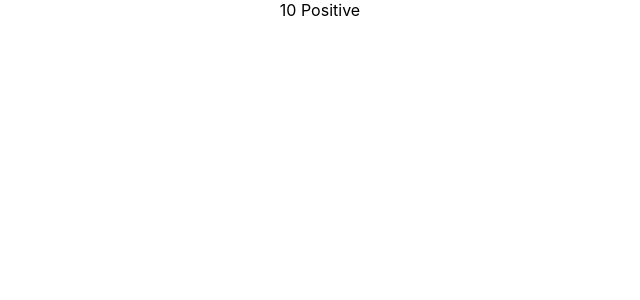
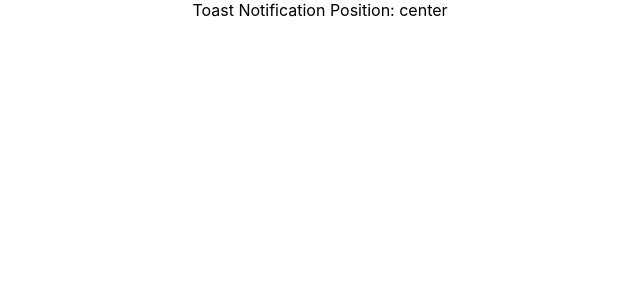
Before and after one commit to cardosoj3-ppb/G-Retro, a React (Create React App) app in the folder apps/react-typescript-demo/: page / in a window 1280 px wide. Shown: the top 300 px of the page, without its empty margins (320-960 px from the left). Built offline with nearby package versions, Linux system fonts and the light colour scheme.

Commit message:
feat(template literals): template literals and exclude

```diff
--- a/apps/react-typescript-demo/src/App.tsx
+++ b/apps/react-typescript-demo/src/App.tsx
@@ -1,5 +1,6 @@
 import './App.css';
-import { RandomNumber } from './components/restriction/RandomNumber';
+import { Toast } from './components/templateliterals/Toast';
+
 
 function App() {
   /* const personName = {
@@ -59,9 +60,12 @@
 
       <Counter message='The value is: '/>
 
-      <Private isLoggedIn={true} component={Profile}/> */}
+      <Private isLoggedIn={true} component={Profile}/>
 
-      <RandomNumber  value={10}  isPositive/>
+      <RandomNumber  value={10}  isPositive/>*/}
+
+      <Toast position='center'/>
+
     </div>
   );
 }
--- /dev/null
+++ b/apps/react-typescript-demo/src/components/templateliterals/Toast.tsx
@@ -0,0 +1,10 @@
+type HorizontalPosition = 'left' | 'right' | 'center';
+type VerticalPosition = 'top' | 'center' | 'bottom';
+
+type ToastProps = {
+  position: Exclude<`${HorizontalPosition}-${VerticalPosition}`, 'center-center'> | 'center';
+};
+
+export const Toast = ({ position }: ToastProps) => {
+  return <div>Toast Notification Position: {position}</div>;
+};
```
